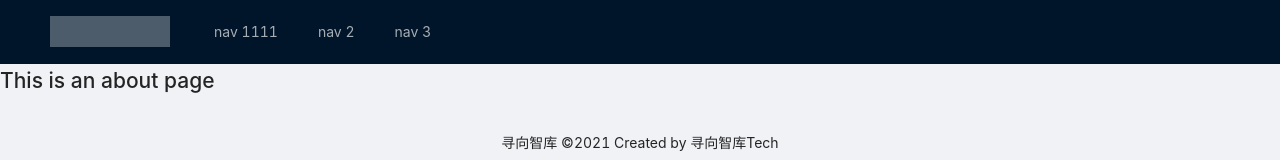
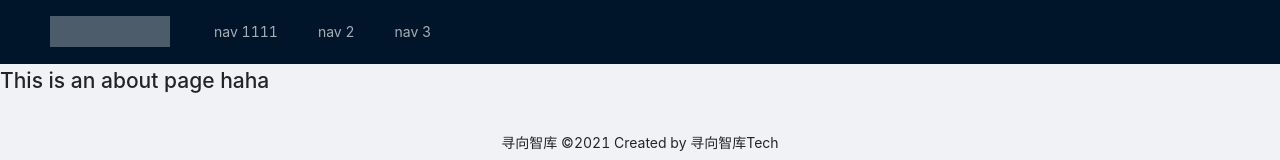
Before and after one commit to XunxiangTech/XunxiangWikiBase, a Vue app in the folder xxwikiweb/: page /about in a window 1280 px wide. Shown: the top 160 px of the page. Built offline with nearby package versions, Linux system fonts and the light colour scheme; no server answers.

Commit message:
Fix(views): Change naming convention to be starting with small letter

```diff
--- a/xxwikiweb/src/router/index.ts
+++ b/xxwikiweb/src/router/index.ts
@@ -1,5 +1,6 @@
 import { createRouter, createWebHistory, RouteRecordRaw } from 'vue-router'
-import Home from '../views/Home.vue'
+import Home from '../views/home.vue'
+import About from '../views/about.vue'
 
 const routes: Array<RouteRecordRaw> = [
   {
@@ -10,10 +11,11 @@
   {
     path: '/about',
     name: 'About',
+    component: About
     // route level code-splitting
     // this generates a separate chunk (about.[hash].js) for this route
     // which is lazy-loaded when the route is visited.
-    component: () => import(/* webpackChunkName: "about" */ '../views/About.vue')
+    // component: () => import(/* webpackChunkName: "about" */ '../views/about.vue')
   }
 ]
 
--- a/xxwikiweb/src/views/About.vue
+++ b/xxwikiweb/src/views/about.vue
@@ -1,5 +1,5 @@
 <template>
   <div class="about">
-    <h1>This is an about page</h1>
+    <h1>This is an about page haha</h1>
   </div>
 </template>
```
Also changed, not shown: xxwikiweb/src/views/home.vue (renamed from xxwikiweb/src/views/Home.vue).
